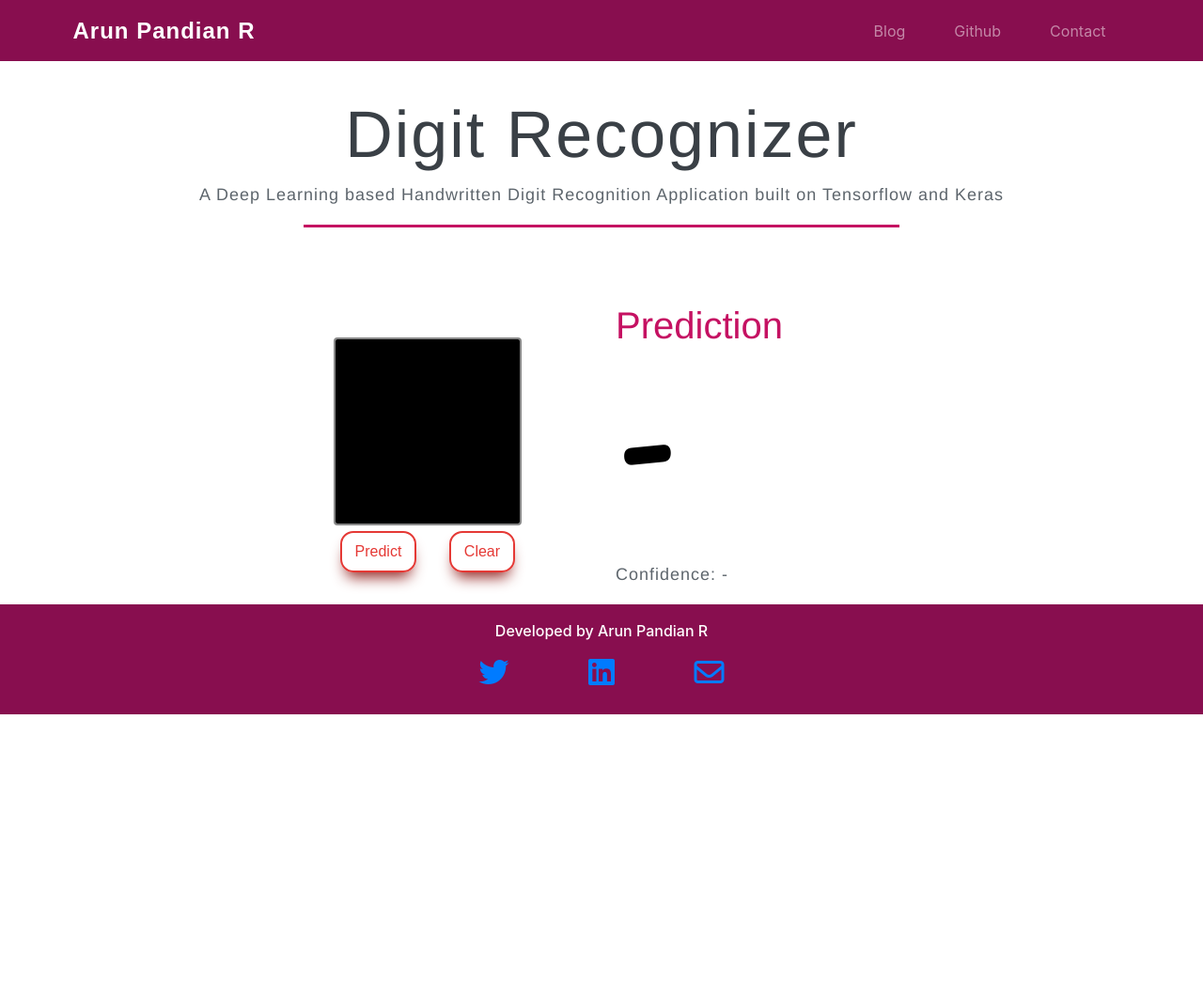
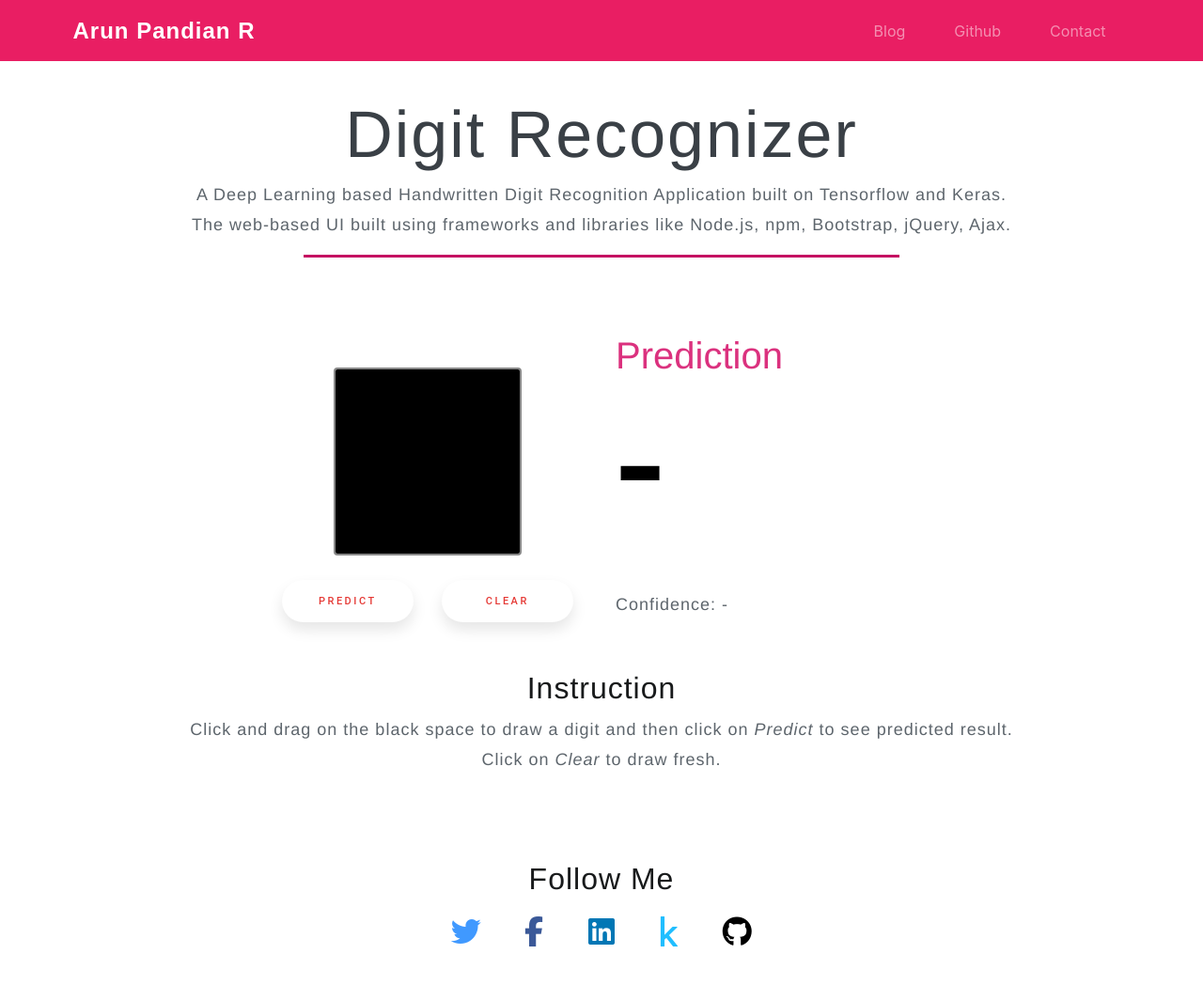
Before and after one commit to arunpandian7/Digit-Recognizer, a plain HTML site: page digit_recognizer_web.html in a window 1280 px wide. Shown: the whole page at 94% size. Before the commit the page ends 800 px from the top, so only its background shows below. Drawn offline with nearby package versions, Linux system fonts and the light colour scheme; a script that the page names is missing; a web font is replaced by a local one.

Commit message:
Major UI Additions

```diff
--- a/css/app.css
+++ b/css/app.css
@@ -27,7 +27,7 @@
 }
 
 #NavBar{
-  background-color: #880e4f;
+  background-color: #e91e63;
   color: #40aaad; /*#000 -> black*/
 }
 
@@ -39,12 +39,12 @@
   font-family: SourceSansPro-Black, Helvetica, Arial;
   font-size: 2.5rem;
   margin-bottom: 0;
-  color: #c51162;
+  color: hsla(333, 86%, 45%, 0.863);
 
 }
 
 #result{
-  font-family: 'Pacifico', cursive;
+  font-family: 'Roboto', sans-serif;
   font-size: 10rem;
 }
 
@@ -64,12 +64,6 @@
 
 }
 
-#footer{
-  text-align: center;
-  padding: 1.5% 14%;
-  background-color: #880e4f;
-  color: #fff;
-}
 
 #title{
   padding: 3% 15%;
@@ -77,6 +71,14 @@
   text-align: center;
   color: black;
 }
+
+#instruction{
+  padding: 3% 15%;
+  margin: 0 auto;
+  text-align: center;
+  color: black;
+}
+
 
 #confidence{
 font-family: OpenSans, Helvetica, Arial;
@@ -87,42 +89,64 @@ letter-spacing: 1px;
 line-height: 32px;
 text-transform: none;
 color: #5D656C;
+}
+#social{
+  padding: 3% 15%;
+  margin: 0 auto;
+  text-align: center;
+  color: black;
 
+}
+
+
+.sub-title{
+font-family: SourceSansPro-Black, Helvetica, Arial;
+font-size: 50px;
+font-style: normal;
+font-weight: normal;
+letter-spacing: 1px;
+line-height: 60px;
+text-transform: none;
+color: rgb(24, 26, 27);
+}
+
+.buttons-wrap {
+  height: 30%;
+  display: flex;
+  align-items: center;
+  justify-content: center;
+}
+
+.button {
+  width: 140px;
+  height: 45px;
+  font-family: 'Roboto', sans-serif;
+  font-size: 11px;
+  text-transform: uppercase;
+  letter-spacing: 2.5px;
+  font-weight: 500;
+  color: #e53935;
+  background-color: #fff;
+  border: none;
+  border-radius: 45px;
+  box-shadow: 0px 8px 15px rgba(0, 0, 0, 0.1);
+  transition: all 0.3s ease 0s;
+  cursor: pointer;
+  outline: none;
+  }
+
+.button:hover {
+  background-color: #e53935;
+  box-shadow: 0px 15px 20px #A72A27;
+  color: #fff;
+  transform: translateY(-7px);
 }
 
 
 
 
-.buttons {
-	box-shadow: 0px 11px 15px -6px #922522;
-  background-color: transparent;
-  border:2px solid #e53935;
-	border-radius:14px;
-	display:inline-block;
-	cursor:pointer;
-  font-family:Arial, Helvetica, sans-serif;
-  font-weight: bold;
-  font-size:16px;
-  color:#e53935;
-	font-weight:normal;
-	padding:8px 14px;
-
-}
-.buttons:hover {
-  background-color:#e53935;
-  color: white;
-}
-.buttons:active {
-	position:relative;
-	top:1px;
-}
-
 .social-media-icons{
   margin: 10px 40px;
-}
-
-.buttons_div{
-margin-bottom: 30px;
 }
 
 .heading{
@@ -136,7 +160,7 @@ text-transform: none;
 color: #3A4046;
 }
 
-.heading-desc{
+.description{
 font-family: OpenSans, Helvetica, Arial;
 font-size: 18px;
 font-style: normal;
@@ -180,6 +204,111 @@ padding-top: 0;
 /* padding-left: 10%; */
 }
 
+.italise-highlight{
+  font-style: italic;
+}
+
+.icon-button {
+	background-color: white;
+	border-radius: 3.6rem;
+	cursor: pointer;
+	display: inline-block;
+	font-size: 2.0rem;
+	height: 3.6rem;
+	line-height: 3.6rem;
+	margin: 0 5px;
+	position: relative;
+	text-align: center;
+	-webkit-user-select: none;
+	   -moz-user-select: none;
+	    -ms-user-select: none;
+	        user-select: none;
+	width: 3.6rem;
+}
+
+/* Circle */
+.icon-button span {
+	border-radius: 0;
+	display: block;
+	height: 0;
+	left: 50%;
+	margin: 0;
+	position: absolute;
+	top: 50%;
+	-webkit-transition: all 0.3s;
+	   -moz-transition: all 0.3s;
+	     -o-transition: all 0.3s;
+	        transition: all 0.3s;
+	width: 0;
+}
+.icon-button:hover span {
+	width: 3.6rem;
+	height: 3.6rem;
+	border-radius: 3.6rem;
+	margin: -1.8rem;
+}
+.twitter span {
+	background-color: #4099ff;
+}
+.facebook span {
+	background-color: #3B5998;
+}
+.google-plus span {
+	background-color: #0077B5;
+}
+
+.kaggle span{
+  background-color: #20beff;
+}
+
+.github span{
+  background-color: #000000;
+}
+
+/* Icons */
+.icon-button i {
+	background: none;
+	color: white;
+	height: 3.6rem;
+	left: 0;
+	line-height: 3.6rem;
+	position: absolute;
+	top: 0;
+	-webkit-transition: all 0.3s;
+	   -moz-transition: all 0.3s;
+	     -o-transition: all 0.3s;
+	        transition: all 0.3s;
+	width: 3.6rem;
+	z-index: 10;
+}
+.icon-button .icon-twitter {
+	color: #4099ff;
+}
+.icon-button .icon-facebook {
+	color: #3B5998;
+}
+.icon-button .icon-google-plus {
+	color: #0077B5;
+}
+.icon-button .icon-kaggle{
+  color: #20beff;
+}
+
+.icon-button .icon-github{
+  color: #000000;
+}
+
+.icon-button:hover .icon-twitter,
+.icon-button:hover .icon-facebook,
+.icon-button:hover .icon-google-plus,
+.icon-button:hover .icon-kaggle,
+.icon-button:hover .icon-github {
+	color: #ffffff;
+}
+
+.button:focus{
+  outline: none;
+}
 
 
 body{
@@ -195,25 +324,7 @@ hr {
   margin-bottom: none;
 }
 
-a.footer-class :link {
-  color: white;
-  text-decoration: none;
-}
 
-a.footer-class :visited {
-  color: white;
-  text-decoration: none;
-}
-
-a.footer-class :hover {
-  color: white;
-  text-decoration: none;
-}
-
-a.footer-class :active {
-  color: white;
-  text-decoration: none;
-}
 
 @media (min-width: 720px) {
   .leftside{
--- a/digit_recognizer_web.html
+++ b/digit_recognizer_web.html
@@ -35,7 +35,7 @@
             <div class="collapse navbar-collapse" id="navbarTogglerDemo02">
               <ul class="navbar-nav ml-auto">
                 <li class="nav-item">
-                  <a class="nav-link" href="https://google.com">Blog</a>
+                  <a class="nav-link" href="https://iamarunpandian.wordpress.com">Blog</a>
                 </li>
                 <li class="nav-item">
                   <a class="nav-link" href="https://github.com/ArunRK7Codie" target="_blank">Github</a>
@@ -52,7 +52,9 @@
 
     <section id="title">
         <h1 class="heading"> Digit Recognizer</h1>
-        <p class="heading-desc"> A Deep Learning based Handwritten Digit Recognition Application built on Tensorflow and Keras</p>
+        <p class="description"> A Deep Learning based Handwritten Digit Recognition Application built on Tensorflow and Keras.
+          The web-based UI built using frameworks and libraries like Node.js, npm, Bootstrap, jQuery, Ajax.
+        </p>
         <hr>
       </section>
 
@@ -68,9 +70,9 @@
                 </canvas>
               </div>
 
-              <div class="buttons_div">
-                <a href="#" class="buttons" id="predict-canvas">Predict</a>
-                <a href="#" class="buttons" id="clear-canvas">Clear</a>
+              <div class="buttons-wrap">
+                <button class="button" id="predict-canvas">Predict</button>
+                <button class="button" id="clear-canvas">Clear</button>
               </div>
           </div>
 
@@ -83,17 +85,38 @@
       </div>
     </section>
 
-    <footer id="footer" >
-      <h6>Developed by Arun Pandian R</h6>
-      <a class="footer-class" href="https://twitter.com/ArunPandianR10" target="_blank"><i class="social-media-icons fab fa-2x fa-twitter"></i></a>
-      <a class="footer-class" href="https://www.linkedin.com/in/arun-pandian-923825161" target="_blank"><i class="social-media-icons fab fa-2x fa-linkedin"></i></a>
-      <a class="footer-class" href="mailto:arunrk7.leo@gmail.com" target="_blank"><i class="social-media-icons far fa-2x fa-envelope"></i></a>
-    </footer>
+    <section id="instruction">
+      <div class="sub-title">
+        <h2 id="about-title">Instruction</h2>
+      </div>
+      <div class="description">
+        <p class="description">
+          Click and drag on the black space to draw a digit and then click on <span class="italise-highlight">Predict</span> to see predicted result.
+          Click on <span class="italise-highlight">Clear</span> to draw fresh.
+        </p>
+
+      </div>
+
+    </section>
+
+    <section id="social">
+      <div class="sub-title">
+        <h2 id="social-title">Follow Me</h2>
+      </div>
+      <div class="social-icons">
+        <a href="https://twitter.com/ArunPandianR10" class="icon-button twitter"><i class="icon-twitter fab fa-twitter"></i><span></span></a>
+        <a href="https://www.facebook.com/arun.rathinakumar" class="icon-button facebook"><i class="icon-facebook fab fa-facebook-f"></i><span></span></a>
+        <a href="https://www.linkedin.com/in/arun-pandian-923825161/" class="icon-button google-plus"><i class="icon-google-plus fab fa-linkedin"></i><span></span></a>
+        <a href="https://kaggle.com/arunrk7" class="icon-button kaggle"><i class="icon-kaggle fab fa-kaggle"></i><span></span></a>
+        <a href="https://github.com/ArunRK7Codie" class="icon-button github"><i class="icon-github fab fa-github"></i><span></span></a>
+      </div>
+    </section>
 
 
 
 
-    <script type="text/javascript" src="js\app.js"></script>
+
+    <script type="text/javascript" src="js/app.js"></script>
 
   </body>
 </html>
--- a/js/app.js
+++ b/js/app.js
@@ -16,7 +16,7 @@ function draw(ctx,x,y,size, isDown) {
     if(isDown)
     {
       ctx.beginPath();
-      ctx.strokeStyle = "#e53935";
+      ctx.strokeStyle = "white";
       ctx.lineWidth = '15';
       ctx.lineJoin = ctx.lineCap = 'round';
       ctx.moveTo(lastX, lastY);
@@ -92,7 +92,7 @@ function getTouchPos(e) {
     }
 }
 
-function init() {
+function init(){
 
     canvas = document.getElementById('canvas-box');
     ctx = canvas.getContext('2d');
```
